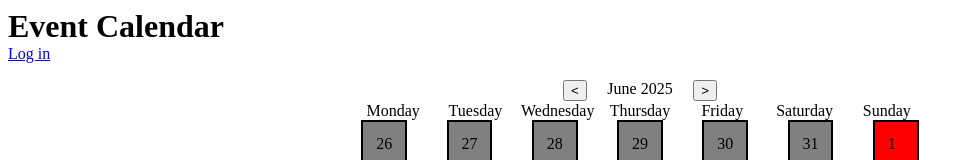
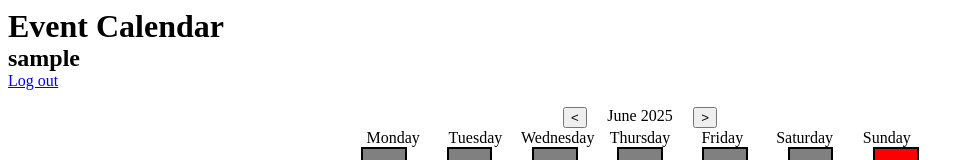
Before and after one commit to AGunnarP/CSC_437_Final_Project, a React (Vite) app in the folder packages/frontend/: page / in a window 1280 px wide. Shown: the top 160 px of the page, without its empty margins (0-974 px from the left). Built offline with nearby package versions, Linux system fonts and the light colour scheme; no server answers; sample sign-in values are in the browser's storage.

Commit message:
Added logout feature

```diff
--- a/packages/frontend/src/Header.tsx
+++ b/packages/frontend/src/Header.tsx
@@ -1,12 +1,30 @@
 // Header.tsx
 //import './Header.css';
 
+import { useNavigate } from "react-router-dom";
+
 function Header() {
+
+  const navigate = useNavigate();
+
+  let username = localStorage.getItem("Username");
+
+  const logout_func = () =>{
+
+    localStorage.removeItem("authToken");
+    localStorage.removeItem("Username");
+    navigate("/");
+    window.location.reload();
+
+  }
+
+
   return (
     <header className="Header">
       <div className="Header_Container">
         <h1 className="Header_Title">Event Calendar</h1>
-        <a className="Header_Login" href="/login">Log in</a>
+        <h2 className="UserName">{username}</h2>
+        <a className="Header_Login" onClick={logout_func} href="/login">Log out</a>
       </div>
     </header>
   );
--- a/packages/frontend/src/LoginPage.tsx
+++ b/packages/frontend/src/LoginPage.tsx
@@ -33,6 +33,7 @@ async function loginUser(
   console.log("✅ Auth token:", token);
   setAuthToken(token);
   localStorage.setItem("authToken", token);
+  localStorage.setItem("Username", username);
   navigate("/"); // ✅ redirect to homepage
   window.location.reload();
   return {};
```
Also changed, not shown: 1 other file (tests, documents, lock files or other folders).
